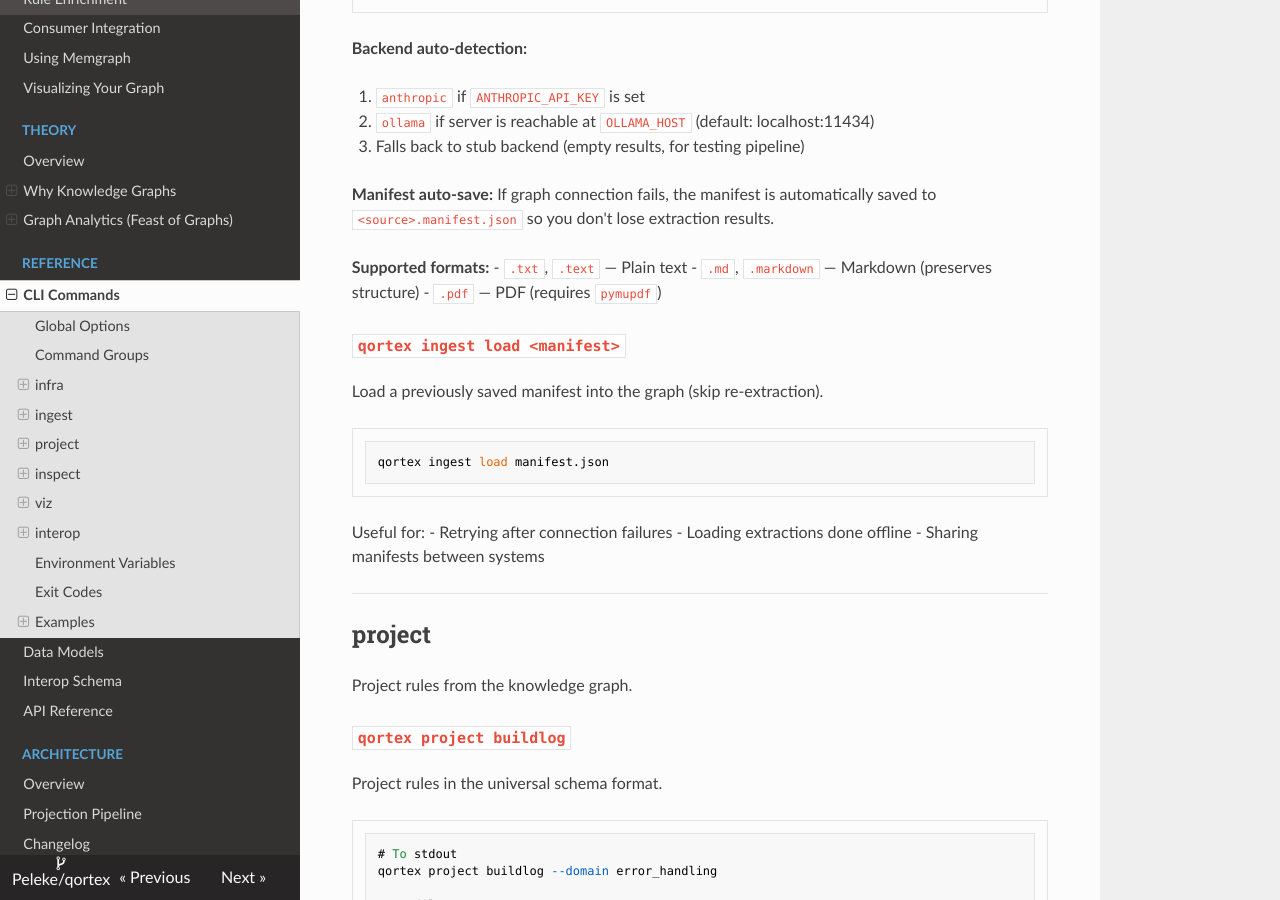
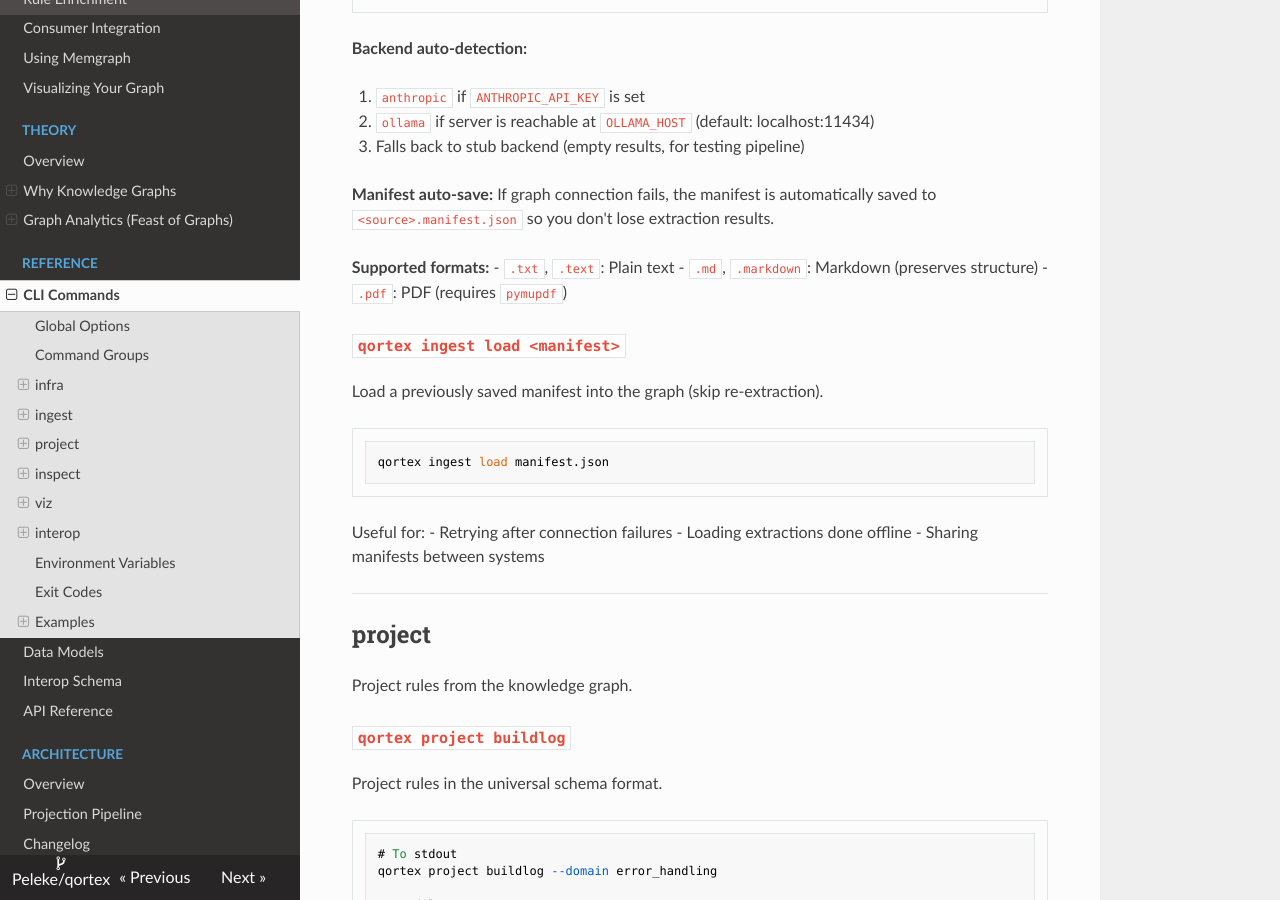
Before and after one commit to Peleke/qortex, an MkDocs documentation site: the page built from docs/reference/cli.md, in a window 1280 px wide and 900 px high, scrolled down 2249 px. Built offline with MkDocs 1.6.1, drawn with Linux system fonts in a browser that asks for light colours; nearby versions of some CDN libraries.

Commit message:
fix(docs): replace em-dashes with colons per Bragi style guide
Co-Authored-By: Claude Opus 4.5 <noreply@anthropic.com>

```diff
--- a/docs/reference/cli.md
+++ b/docs/reference/cli.md
@@ -103,9 +103,9 @@ Code examples extracted: 12
 **Manifest auto-save:** If graph connection fails, the manifest is automatically saved to `<source>.manifest.json` so you don't lose extraction results.
 
 **Supported formats:**
-- `.txt`, `.text` — Plain text
-- `.md`, `.markdown` — Markdown (preserves structure)
-- `.pdf` — PDF (requires `pymupdf`)
+- `.txt`, `.text`: Plain text
+- `.md`, `.markdown`: Markdown (preserves structure)
+- `.pdf`: PDF (requires `pymupdf`)
 
 ### `qortex ingest load <manifest>`
 
```
